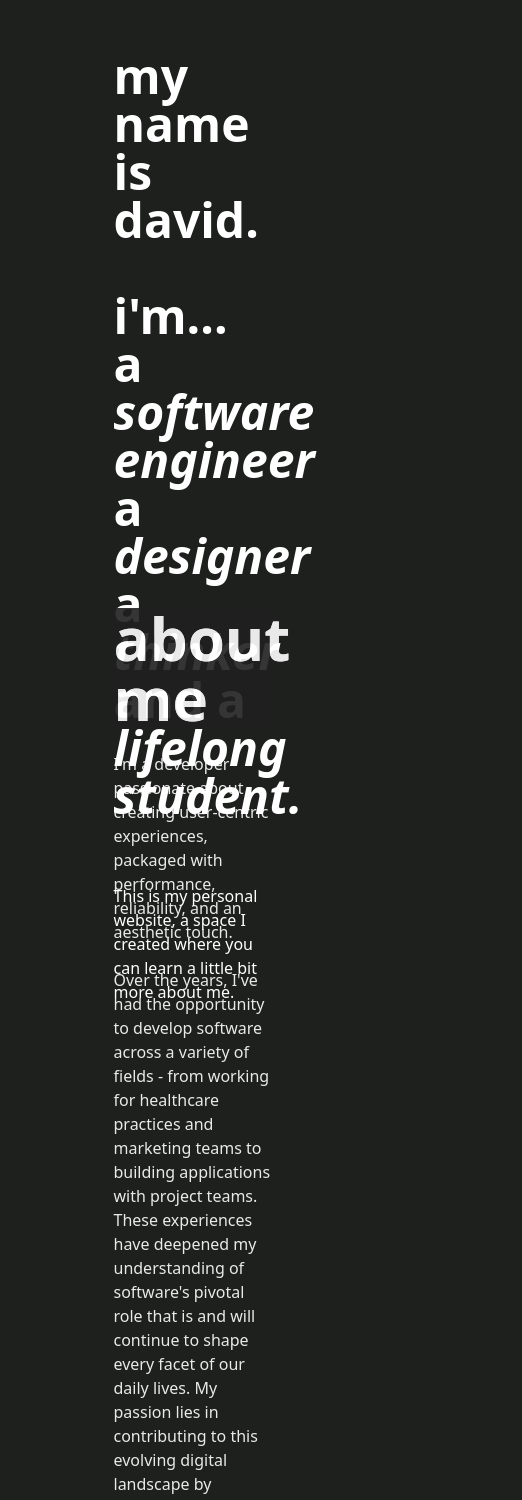
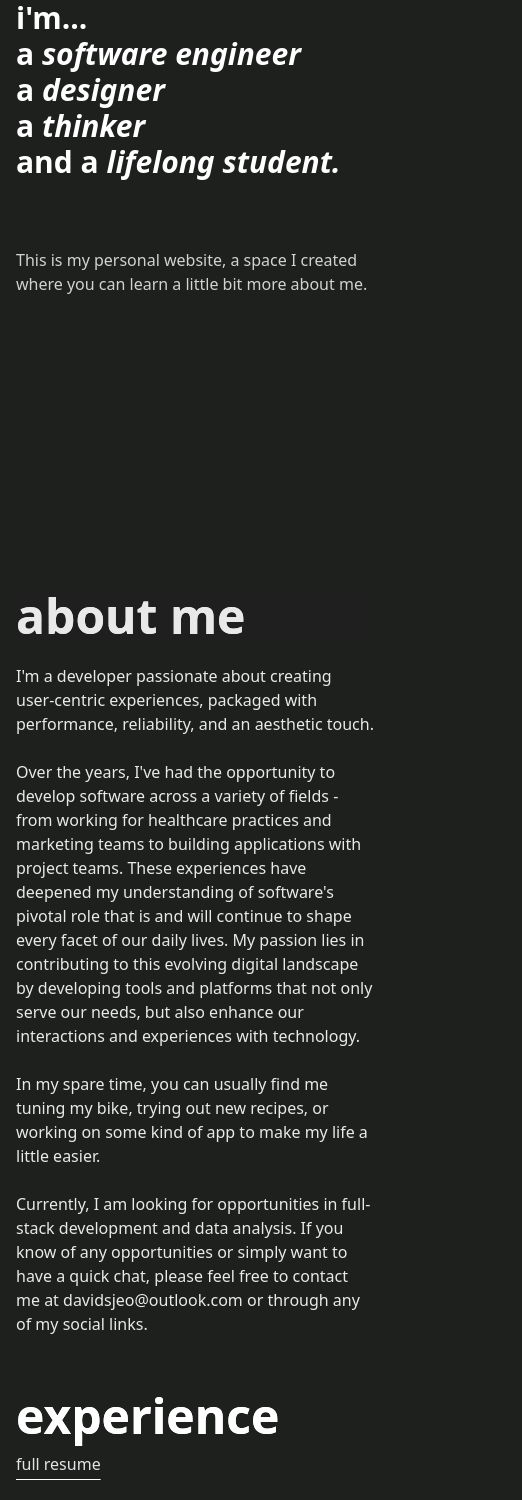
Before and after one commit to ddavidjeong/web_v2, a React (Vite) app: page / in a window 390 px wide. Shown: the part 268-1768 px from the top of the page, 522 px wide, since content can reach past the window. Built offline with nearby package versions, Linux system fonts and the light colour scheme.

Commit message:
mobile support done! still need to update project links and archive

```diff
--- a/src/components/Resume/Res.tsx
+++ b/src/components/Resume/ResumeInputs.tsx
@@ -1,6 +1,5 @@
 import React from "react";
 import ResumeCard from "./ResumeCard";
-import { Resume } from "../../pages";
 
 function Res() {
   return (
@@ -23,6 +22,8 @@ function Res() {
             "D3.js",
             "Leaflet",
           ]}
+          timeline_rect_height={20}
+          last_card={false}
         />
         <ResumeCard
           company="Kay Family & Cosmetic Dentistry"
@@ -40,11 +41,10 @@ function Res() {
             "PostgreSQL",
             "Bootstrap",
           ]}
+          timeline_rect_height={0}
+          last_card={true}
         />
-        <div
-            className="relative mt-2"
-            style={{ width: "0", height:"0", borderLeft: "5px solid transparent", borderRight: "5px solid transparent", borderTop:"16px solid white", left:"118px" }}
-          ></div>
+
 
     </div>
   );
--- a/src/components/StickyHeader.tsx
+++ b/src/components/StickyHeader.tsx
@@ -48,7 +48,7 @@ function StickyHeader({
   return (
     <header
       className={`
-      fixed w-full
+      fixed w-full md
       transition-all duration-500 ease-in-out
       bg-zinc-900/90 backdrop-blur-sm
       z-50
--- a/src/pages/About.tsx
+++ b/src/pages/About.tsx
@@ -1,19 +1,17 @@
-import React from "react";
-import { motion } from "framer-motion";
 import car_bg from "../media/mountain.jpg";
 
 const About = () => {
   return (
     <div className="bg-s-p-1">
-      <div className="p-8 grid grid-cols-4">
-        <div className="col-span-1"></div>
+      <div className="p-4 md:p-8 grid grid-cols-1 md:grid-cols-4">
+        <div className="md: col-span-1"></div>
 
         {/* body */}
-        <div className="col-span-2  font-light opacity-90 text-white">
+        <div className="col-span-1 md:col-span-2  font-light opacity-90 text-white">
           <div className="bg-s-p-1 mb-6" style={{}}>
             <span
               style={{ backgroundImage: `url(${car_bg})` }}
-              className="bg-clip-text text-white text-6xl font-bold hover:text-transparent duration-300"
+              className="bg-clip-text text-white text-5xl md:text-6xl font-bold hover:text-transparent duration-300"
             >
               about me
             </span>
--- a/src/pages/Contact.tsx
+++ b/src/pages/Contact.tsx
@@ -6,8 +6,8 @@ import Instagram from "../assets/icons/Instagram";
 
 const Contact = () => {
   return (
-    <div className="bg-s-p-1">
-      <div className="p-8 grid grid-cols-4">
+    <div className="bg-s-p-1 ">
+      <div className="p-8 grid grid-cols-1 md:grid-cols-4">
         <div className="col-span-1"></div>
 
         {/* body */}
@@ -19,7 +19,7 @@ const Contact = () => {
           </div>
           <div className="font-light pb-4">
             feel free to contact me through any of my social
-            links or send me an email.
+            links or simply send me an email.
           </div>
           <div className="flex">
             <span className=" mr-4">
--- a/src/pages/Cover.tsx
+++ b/src/pages/Cover.tsx
@@ -3,48 +3,56 @@ import "./CoverPage.css";
 
 const Cover = () => {
   return (
-    <div className="bg-s-p-1 h-screen p-8">
-      <div className="grid grid-cols-4">
-        <div className="col-span-1"></div>
-        <div className="col-span-2">
-          <section className="text-white">
-            <div className="font-bold text-5xl pt-12 pb-12 text-line text-line-1">
-              hi! welcome to my website.{" "}
+    <div className="bg-s-p-1 w-full h-screen p-4 min-h-screen md:p-8">
+      <div className="grid grid-cols-1 md:grid-cols-4">
+        <div className="md:col-span-1"></div>
+        <div className="col-span-1 md:col-span-2">
+          <section className="text-white font-bold md:text-5xl text-3xl ">
+            <div className="pt-12 pb-12 text-line text-line-1">
+              hi! welcome to my website.
             </div>
-            <div className="font-bold text-5xl pb-12 text-line text-line-2">
+            <div className=" pb-12 text-line text-line-2">
               my name is david.
             </div>
-            <div className="font-bold text-5xl text-line text-line-3">
+            <div className="text-line text-line-3">
               i'm...
             </div>
-            <div className="font-bold text-5xl indent italic text-line text-line-4">
-              <span className="not-italic">a </span >software
+            <div className="indent italic text-line text-line-4">
+              <span className="not-italic">a </span>software
               engineer
             </div>
-            <div className="font-bold text-5xl indent italic text-line text-line-5">
+            <div className="indent italic text-line text-line-5">
               <span className="not-italic">a </span>designer
             </div>
-            <div className="font-bold text-5xl indent italic text-line text-line-6">
+            <div className="indent italic text-line text-line-6">
               <span className="not-italic">a </span>thinker
             </div>
-            <div className="font-bold text-5xl indent italic text-line text-line-7 pb-16">
+            <div className=" indent italic text-line text-line-7 pb-16">
               <span className="not-italic">and a </span>
               lifelong student.
             </div>
-            <div className="text-md font-light text-line text-line-8">
-              This is my personal website, a space I created
-              where you can learn a little bit more about
-              me.
-            </div>
+          </section>
+          <div className="text-white md:text-md text-md font-light text-line text-line-8">
+            This is my personal website, a space I created
+            where you can learn a little bit more about me.
+          </div>
 
-            <svg className="arrows text-line text-line-9">
-							<path className="a1" d="M0 0 L30 32 L60 0"></path>
-							<path className="a2" d="M0 20 L30 52 L60 20"></path>
-							<path className="a3" d="M0 40 L30 72 L60 40"></path>
-						</svg>
-          </section>
+          <svg className="arrows w-6 h-6 md:w-8 md:h-8 text-line text-line-9">
+            <path
+              className="a1"
+              d="M0 0 L30 32 L60 0"
+            ></path>
+            <path
+              className="a2"
+              d="M0 20 L30 52 L60 20"
+            ></path>
+            <path
+              className="a3"
+              d="M0 40 L30 72 L60 40"
+            ></path>
+          </svg>
         </div>
-        <div className="col-span-1"></div>
+        <div className="md:col-span-1"></div>
       </div>
     </div>
   );
--- a/src/pages/CoverPage.css
+++ b/src/pages/CoverPage.css
@@ -63,6 +63,6 @@
 .arrows path {
 	stroke: #ffffff;
 	fill: transparent;
-	stroke-width: 1px;
+	stroke-width: 2px;
 
 }
--- a/src/pages/Footer.tsx
+++ b/src/pages/Footer.tsx
@@ -17,7 +17,7 @@ function Footer() {
           <div className="text-white text-center text-[14px] font-light">
 
             <div className="pb-2">
-              <span className="opacity-60">Built with</span> <span className= "opacity-90 hover:text-fuchsia-300 hover:opacity-100 hover:font-extrabold duration-200">love</span> <span className="opacity-60">by yours truly</span>
+              <span className="opacity-60">Built with</span> <span className= "opacity-90 hover:text-fuchsia-300 hover:opacity-100 hover:font-extrabold duration-200">love</span> <span className="opacity-60">by me!</span>
             </div>
             <div className="opacity-60">© 2025 | David Jeong</div>
           </div>
--- a/src/pages/Resume.tsx
+++ b/src/pages/Resume.tsx
@@ -1,35 +1,32 @@
 import React from "react";
-import ProfileCard from "../components/static/ProfileCard";
-import { motion } from "framer-motion";
-import Res from "../components/Resume/Res";
+import Res from "../components/Resume/ResumeInputs";
 import car_bg from "../media/mountain.jpg";
-import Underline from "../components/animations/Underline/Underline";
 import Arrow from "../components/animations/ArrowLink/Arrow";
 
 const Resume = () => {
   return (
-    <div className="bg-s-p-1 pb-8 ">
-      <div className="p-8 grid grid-cols-4">
-        <div className="col-span-1"></div>
+    <div className="bg-s-p-1 pb-8">
+      <div className="p-4 md:p-8 grid grid-cols-1 md:grid-cols-4">
+        {/* left column */}
+        <div className="md:col-span-1"></div>
 
-        <div className="col-span-2 pr-4">
+        {/* desktop main column */}
+        <div className="col-span-1 md:col-span-2 md:pr-4">
           <div
-            className="bg-s-p-1 mb-8 grid grid-cols-2"
+            className="bg-s-p-1 mb-8 md:grid md:grid-cols-2"
             style={{}}
           >
             <span
               style={{ backgroundImage: `url(${car_bg})` }}
-              className="bg-clip-text col-span-1 text-white text-6xl font-bold hover:text-transparent duration-300"
+              className="bg-clip-text md:col-span-1 text-white md:text-6xl text-5xl font-bold hover:text-transparent duration-300"
             >
               experience
             </span>
-            <div className="col-span-1 relative">
-              <a
-                href="/resume.pdf"
-                target="_blank"
 
-              >
-                <div className="absolute bottom-1 right-0 text-zinc-200 hover:text-white duration-200">
+            {/* arrow anchor link for desktop */}
+            <div className="md:col-span-1 relative">
+              <a href="/resume.pdf" target="_blank">
+                <div className="md:absolute md:bottom-1 md:right-0 text-zinc-200 hover:text-white duration-200">
                   <Arrow text="full resume" />
                 </div>
               </a>
@@ -37,9 +34,12 @@ const Resume = () => {
           </div>
 
           <Res></Res>
+
+
         </div>
-        {/* body */}
-        <div className="col-span-1 "></div>
+
+        {/* right column */}
+        <div className="md:col-span-1 "></div>
       </div>
     </div>
   );
```
Also changed, not shown: src/components/Resume/ResumeCard.tsx (+42 -11 lines), src/pages/Projects.tsx (+7 -9 lines).
